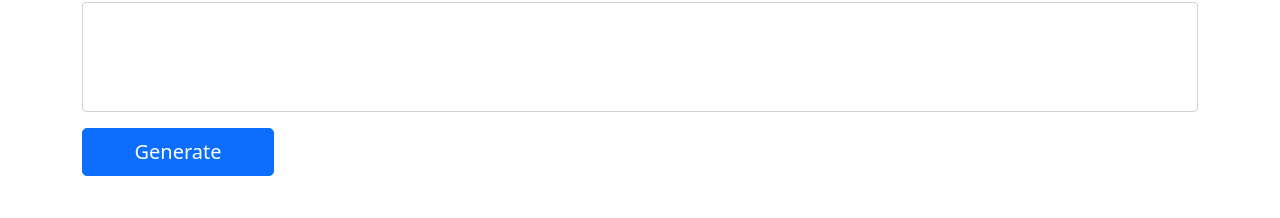
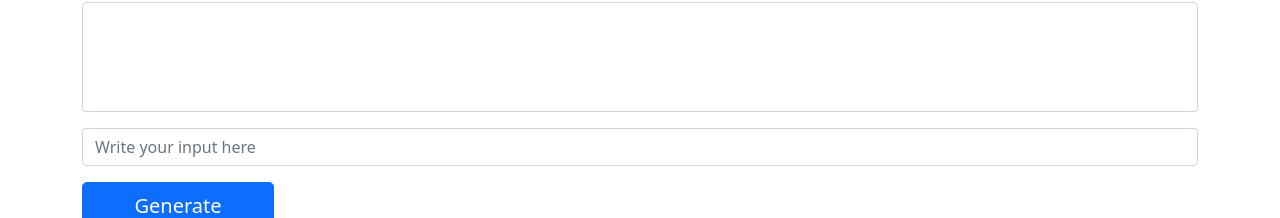
Before and after one commit to njbbaer/gpt-engine, a React (Create React App) app in the folder frontend/: page / in a window 1280 px wide. Shown: the part 274-492 px from the top of the page. Built offline with nearby package versions, Linux system fonts and the light colour scheme.

Commit message:
Add input field

```diff
--- a/frontend/src/App.js
+++ b/frontend/src/App.js
@@ -13,6 +13,7 @@ import templates from "./templates";
 function App() {
   const [selectedTemplate, setSelectedTemplate] = useState(null);
   const [textarea, setTextarea] = useState('');
+  const [inputField, setInputField] = useState('');
   const [apiKey, setApiKey] = useState(localStorage.getItem('apiKey') || '');
   const [showConfigurationFields, setShowConfigurationFields] = useState(false);
   const [temperature, setTemperature] = useState('');
@@ -32,6 +33,9 @@ function App() {
   }
 
   function handleGenerate() {
+    const prompt = textarea + inputField;
+    setTextarea(prompt);
+    setInputField('');
     fetch('https://api.openai.com/v1/engines/text-davinci-002/completions', {
       method: 'POST',
       headers: {
@@ -39,7 +43,7 @@ function App() {
         'Authorization': `Bearer ${apiKey}`,
       },
       body: JSON.stringify({
-        prompt: textarea,
+        prompt: prompt,
         max_tokens: 128,
         frequency_penalty: 0.5,
         temperature: parseFloat(temperature),
@@ -53,8 +57,7 @@ function App() {
       }
     })
     .then(data => {
-      const new_textarea = textarea + data.choices[0].text
-      setTextarea(new_textarea);
+      setTextarea(prompt + data.choices[0].text);
     })
     .catch(response => {
       response.json().then((json) => {
@@ -110,6 +113,15 @@ function App() {
           onChange={(event) => setTextarea(event.target.value)}
         />
       </Form.Group>
+      <Form.Group className="mt-3">
+        <TextareaAutosize
+          className="form-control"
+          style={{ resize: "none" }}
+          value={inputField}
+          placeholder="Write your input here"
+          onChange={(event) => setInputField(event.target.value)}
+        />
+      </Form.Group>
       <Button
         id="generate-button"
         variant="primary"
```
